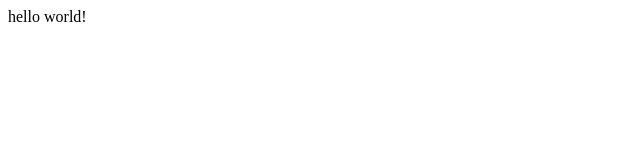
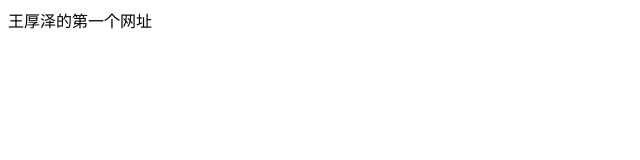
Before and after one commit to wanghouze2003/wanghouze2003.github.com, a plain HTML site: page index.html in a window 1280 px wide. Shown: the whole page, without its empty margins (0-640 px from the left). Drawn offline with Linux system fonts and the light colour scheme.

Commit message:
Update index.html

```diff
--- a/index.html
+++ b/index.html
@@ -1,3 +1,3 @@
 <body>
-hello world!
+王厚泽的第一个网址
 </body>
```
